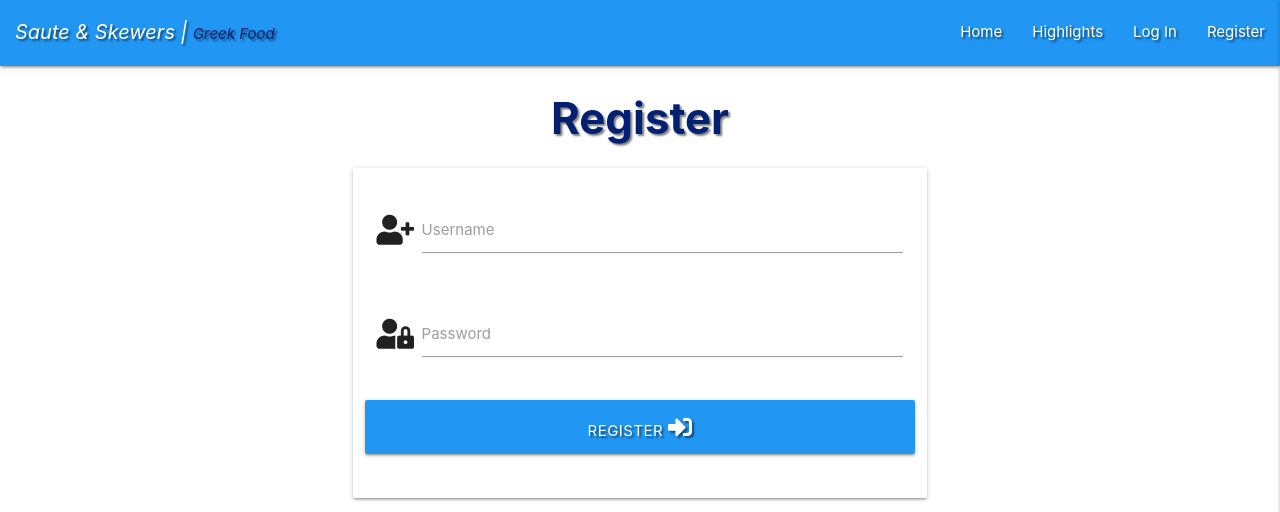
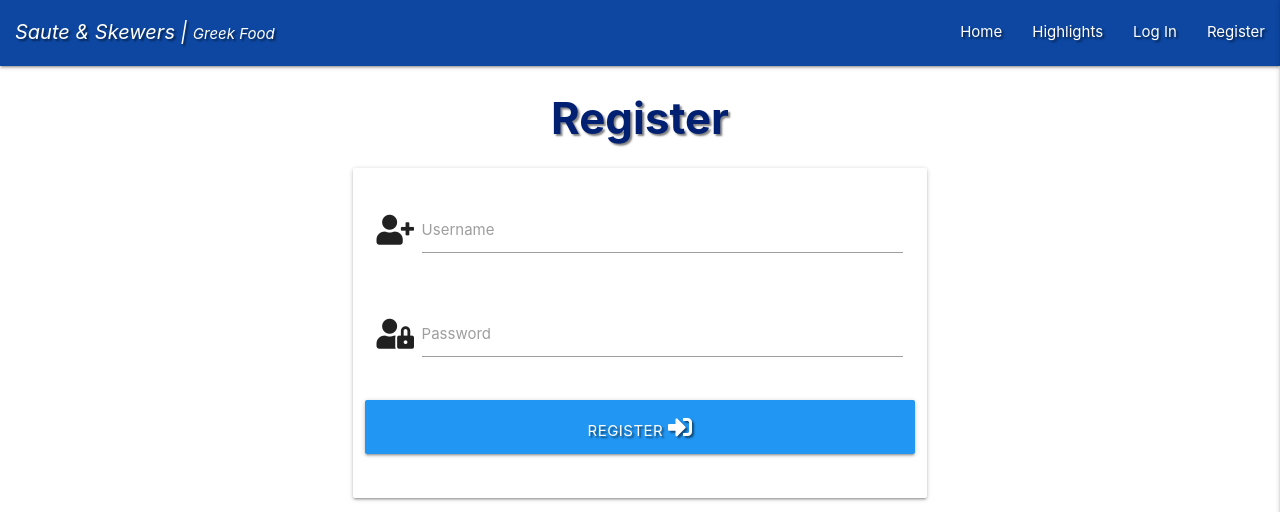
Before and after one commit to VMBlakelock/saute-and-skewers-greekfood, a Flask app: page /register in a window 1280 px wide. Shown: the top 512 px of the page. Run offline with Flask 2, Linux system fonts and the light colour scheme; some libraries are stand-ins or nearby versions.

Commit message:
added img to profile and changed nav colour

```diff
--- a/static/css/style.css
+++ b/static/css/style.css
@@ -32,7 +32,6 @@
 
 .food-type {
     font-size: 15px;
-    color:rgb(2, 32, 114);
 }
 
 /*-- side-nav logo  --*/
@@ -82,13 +81,17 @@
     margin-top: 25px;
 }
 
+.fa-user {
+    margin-bottom: 25px;
+}
+
+.circle-img {
+   border-radius: 50%;
+}
+
 .hyperlink{
     margin-top: 40px;
     font-size: 20px;
-}
-
-.fa-user {
-    margin-bottom: 25px;
 }
 
 .spacing {
--- a/templates/base.html
+++ b/templates/base.html
@@ -21,7 +21,7 @@
 
 	<header>
 		<!-- navbar top -->
-		<nav class="nav-extended text-shadow #2196f3 blue">
+		<nav class="nav-extended text-shadow #0d47a1 blue darken-4">
 			<div class="nav-wrapper">
 				<a href="{{ url_for('index') }}" class="logo-text hide-on-small-only">Saute & Skewers |
 					<span class="food-type">Greek Food</span></a>
--- a/templates/profile.html
+++ b/templates/profile.html
@@ -7,6 +7,10 @@
 	{{ username }}'s Profile
 </h3>
 
+
+<!-- profile image-1 -->
+
+<img class="circle-img" src="static/images/pexels-advocado.jpeg" alt="Advocado">
 
 <!-- user profile text -->
 
```
Also changed, not shown: static/images/pexels-advocado.jpeg (added).
